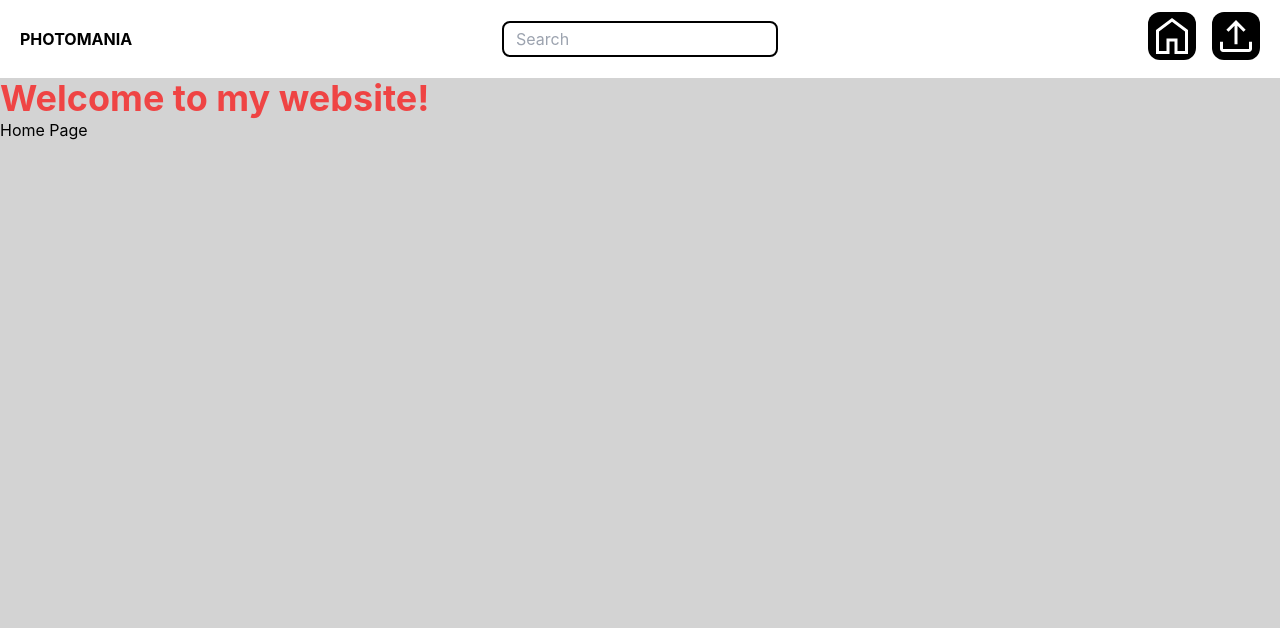
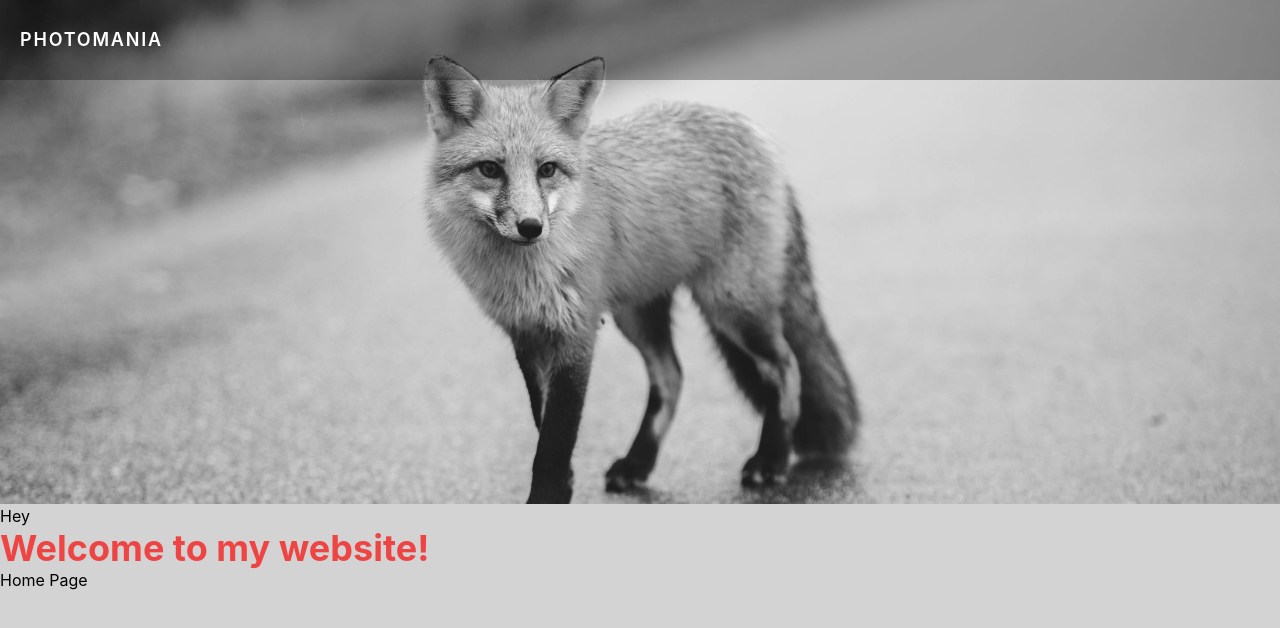
Before and after one commit to twarixx/Photomania, a React (Create React App) app in the folder client/: page / in a window 1280 px wide. Shown: the top 628 px of the page. Built offline with nearby package versions, Linux system fonts and the light colour scheme.

Commit message:
Started working on new header

```diff
--- a/client/src/App.js
+++ b/client/src/App.js
@@ -5,13 +5,14 @@ import UserPage from "./pages/UserPage";
 import PostPage from "./pages/PostPage";
 import UploadPage from "./pages/UploadPage";
 import UnknownPage from "./pages/UnknownPage";
-import NavBar from "./components/NavBar";
+import Header from "./components/Header";
 
 function App() {
     return (
         <div>
             <BrowserRouter>
-                <NavBar/>
+                <Header/>
+                <p className="derp">Hey</p>
                 <h1 className="font-bold text-red-500 text-4xl">Welcome to my website!</h1>
                 <Routes>
                     <Route path="/" element={<HomePage/>}/>
--- /dev/null
+++ b/client/src/components/Header.js
@@ -0,0 +1,20 @@
+import '../App.css';
+import {Link} from "react-router-dom";
+
+let searchValue = '';
+
+function Header() {
+    return (
+        <>
+            <nav className="bg-black bg-opacity-30 h-20 w-full flex fixed items-center px-5">
+                <h1 className="text-white font-semibold text-lg tracking-widest">PHOTOMANIA</h1>
+            </nav>
+            <div className="w-full h-full object-fit w-full">
+                <img className="h-3/5 w-full" src="/images/header.jpg" alt="Header"/>
+            </div>
+        </>
+    )
+}
+
+
+export default Header;
--- a/client/src/components/NavBar.js
+++ /dev/null
@@ -1,46 +0,0 @@
-import '../App.css';
-import {Link} from "react-router-dom";
-
-let searchValue = '';
-
-function NavBar() {
-    return (
-        <div className="flex w-full bg-white p-3 pl-5 pr-5">
-            <div className="flex w-full justify-between items-center">
-
-                <Link to="/"><h1 className="flex justify-start font-bold hover:text-purple-900 ease-in duration-100">PHOTOMANIA</h1></Link>
-                <form onSubmit={onSubmit} action="">
-                    <input id="search" onChange={onChange} type="text" className="w-full border-solid border-2 ease-in focus:border-purple-900 hover:border-purple-900 border-black rounded-lg p-1 pl-3 pr-3 duration-100" placeholder="Search"/>
-                </form>
-
-                <ul className="flex">
-                    <li className="pr-4"><Link to="/"> <button className="bg-black hover:bg-purple-900 rounded-xl ease-in duration-100"><img src="/icons/home.svg" title="Home" alt="Home"/></button></Link></li>
-                    <li><Link to="/upload"> <button className="bg-black hover:bg-purple-900 rounded-xl ease-in duration-100"><img src="/icons/upload.svg" title="Upload" alt="Upload"/></button></Link></li>
-                </ul>
-            </div>
-        </div>
-    )
-}
-
-function onChange(event) {
-    searchValue = event.target.value;
-
-    event.target.style.borderColor = null;
-    event.target.setAttribute('placeholder', 'Search');
-}
-
-function onSubmit(event) {
-    event.preventDefault();
-
-    if (searchValue === '') {
-        const input = document.getElementById('search');
-        input.setAttribute('placeholder', 'Noh, not empty :(');
-        input.style.borderColor = 'red';
-        return;
-    }
-
-    window.location.assign(`/${searchValue}`)
-}
-
-
-export default NavBar;
```
Also changed, not shown: client/public/images/header.jpg (added), client/src/App.css (line endings or trailing spaces).
